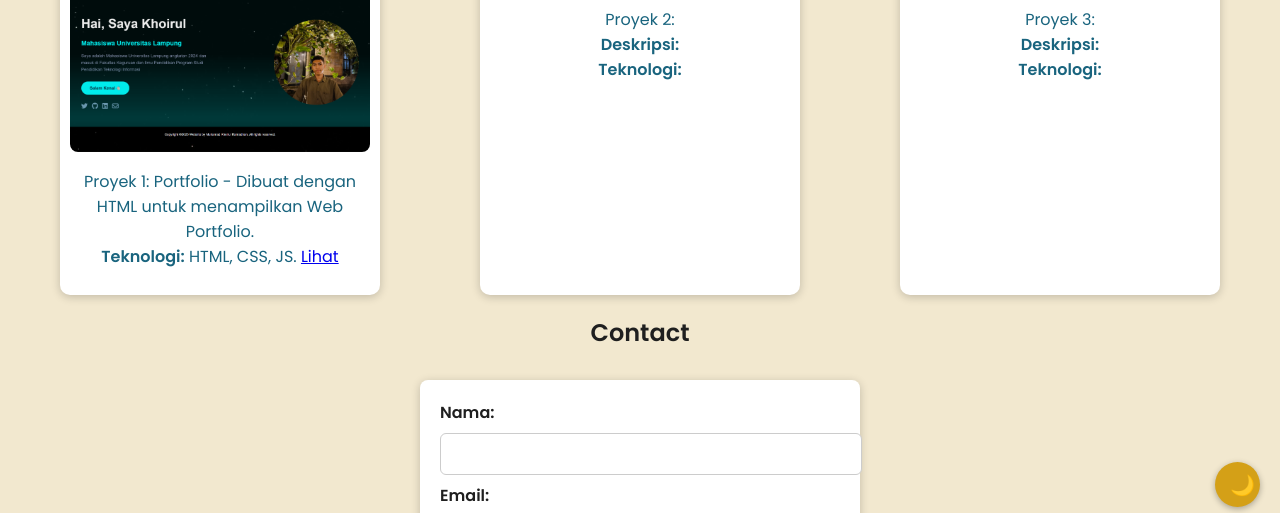
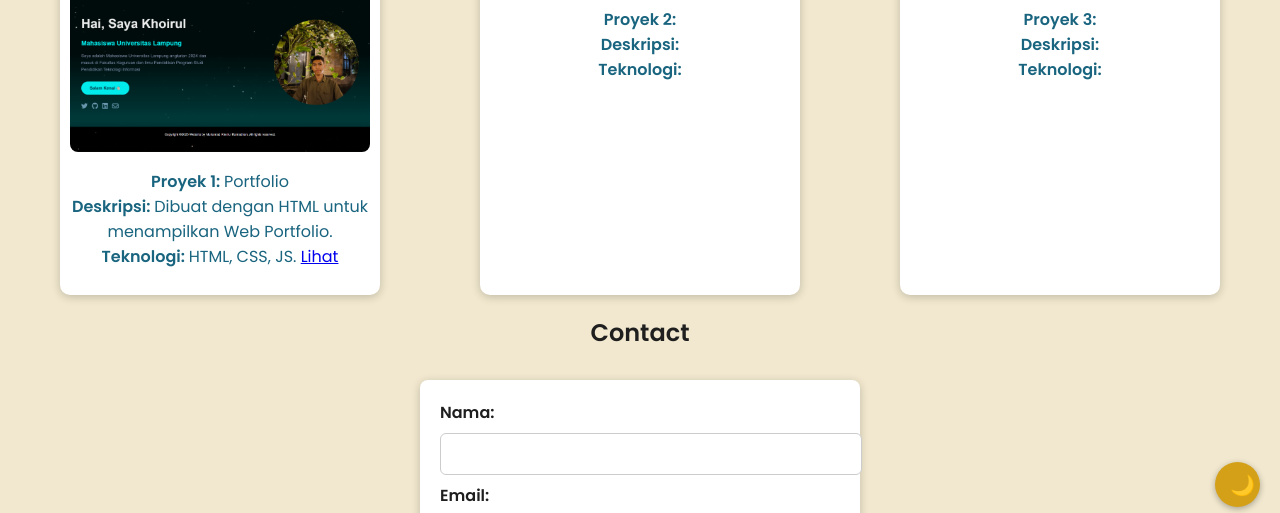
Before and after one commit to mykhrll/webprofile_MuhamadKhoirulRamadhan, a plain HTML site: page index.html in a window 1280 px wide. Both pictures are taken after a click on the link "Portfolio & Contact". Shown: the part 218-731 px from the top of the page. Drawn offline with Linux system fonts and the light colour scheme.

Commit message:
Update index.html

```diff
--- a/index.html
+++ b/index.html
@@ -71,21 +71,22 @@
       <div class="portfolio-grid">
         <div class="card">
           <img src="assets/images/project1.jpg" alt="Proyek 1">
-          <p>Proyek 1: Portfolio - Dibuat dengan HTML untuk menampilkan Web Portfolio. <br>
-          <strong>Teknologi:</strong> HTML, CSS, JS.
+          <p><strong>Proyek 1: </strong> Portfolio <br>
+            <strong>Deskripsi: </strong> Dibuat dengan HTML untuk menampilkan Web Portfolio. <br>
+            <strong>Teknologi: </strong> HTML, CSS, JS.
           <a href="https://mykhrll.github.io/2413025012/" target="_blank">Lihat</a></p>
         </div>
         <div class="card">
           <img src="assets/images/project2.jpg" alt="Proyek 2">
-          <p>Proyek 2: <br>
-          <strong>Deskripsi:</strong> <br>
-          <strong>Teknologi:</strong> </p>
+          <p><strong>Proyek 2: </strong> <br>
+          <strong>Deskripsi: </strong> <br>
+          <strong>Teknologi: </strong> </p>
         </div>
         <div class="card">
           <img src="assets/images/project3.jpg" alt="Proyek 3">
-          <p>Proyek 3: <br>
-          <strong>Deskripsi:</strong> <br>
-          <strong>Teknologi:</strong> </p>
+          <p><strong>Proyek 3: </strong> <br>
+          <strong>Deskripsi: </strong> <br>
+          <strong>Teknologi: </strong> </p>
         </div>
       </div>
 
```
